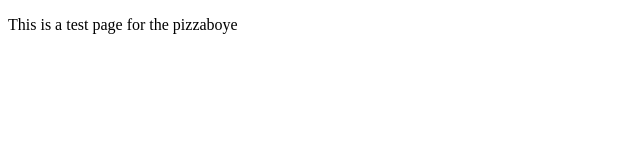
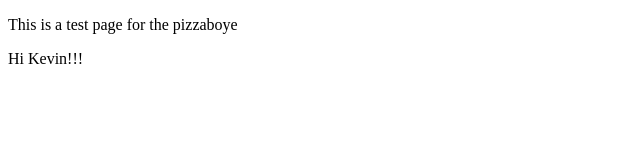
Before and after one commit to lieutenantjesus/lieutenantjesus.github.io, a plain HTML site: page index.html in a window 1280 px wide. Shown: the full height of the page, 0-640 px from the left. Drawn offline with Linux system fonts and the light colour scheme.

Commit message:
Update index.html

```diff
--- a/index.html
+++ b/index.html
@@ -5,6 +5,8 @@
 	</head>
 		<body>
 			<p>This is a test page for the pizzaboye</p>
+
+			<p>Hi Kevin!!!</p>
 		</body>
 
 </html>
```
